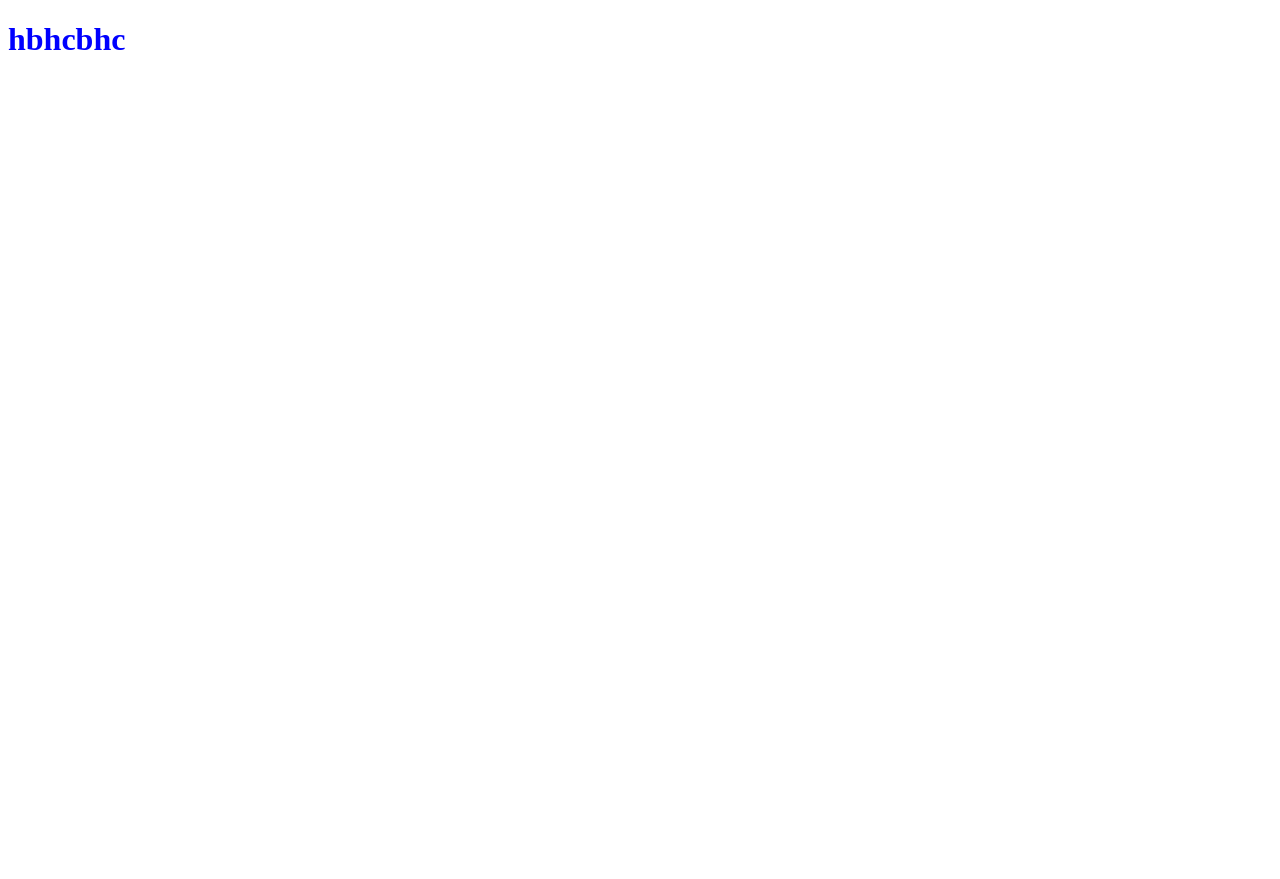
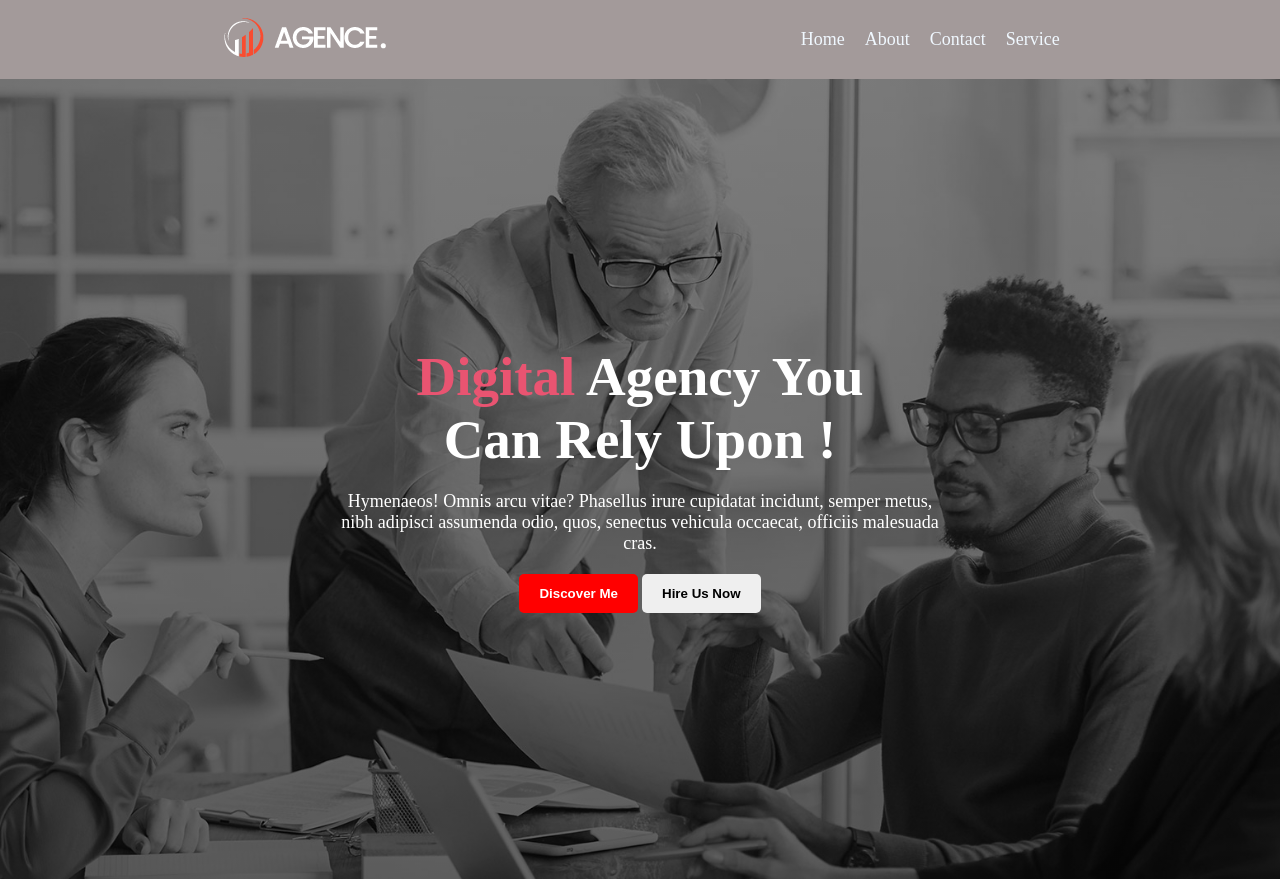
Before and after one commit to niladhikari/digital-office, a plain HTML site: page index.html in a window 1280 px wide. Before the commit the page ends 800 px from the top, so only its background shows below. Drawn offline with Linux system fonts and the light colour scheme.

Commit message:
header section done

```diff
--- a/index.html
+++ b/index.html
@@ -1,5 +1,6 @@
 <!DOCTYPE html>
 <html lang="en">
+
 <head>
     <meta charset="UTF-8">
     <meta http-equiv="X-UA-Compatible" content="IE=edge">
@@ -7,7 +8,34 @@
     <title>Document</title>
     <link rel="stylesheet" href="style.css">
 </head>
+
 <body>
-    <h1>hbhcbhc</h1>
+    <header>
+        <!-- Navigation section work done -->
+        <nav class="nav-container">
+            <div class="logo-contant">
+                <img src="asset/logo/logo.png" alt="">
+            </div>
+            <div class="manu-contant">
+                <ul>
+                    <li>Home</li>
+                    <li>About</li>
+                    <li>Contact</li>
+                    <li>Service</li>
+                </ul>
+            </div>
+        </nav>
+        <div class="banner-container">
+            <div class="banner-info">
+                <h1 class="banner-tital"> <span class="primary-color">Digital</span>  Agency You <br>
+                    Can Rely Upon !</h1>
+                <p class="banner-discription">Hymenaeos! Omnis arcu vitae? Phasellus irure cupidatat incidunt, semper metus, nibh adipisci assumenda odio, quos, senectus vehicula occaecat, officiis malesuada cras.</p>
+                <button class="primary-btn praimary">Discover Me</button>
+                <button class="primary-btn">Hire Us Now</button>
+            </div>
+        </div>
+    </header>
+
 </body>
+
 </html>
--- a/style.css
+++ b/style.css
@@ -1,3 +1,68 @@
-h1{
-    color: blue;
+* {
+  margin: 0;
+  padding: 0;
 }
+.primary-color {
+  color: rgb(233, 84, 113);
+}
+/* header style */
+
+/* nav bar style */
+.nav-container {
+  display: flex;
+  justify-content: space-around;
+  align-items: center;
+  background-color: rgb(163, 154, 154);
+  padding: 15px;
+}
+.manu-contant ul {
+  display: flex;
+  list-style: none;
+  color: aliceblue;
+  gap: 20px;
+  font-size: 18px;
+  font: bold;
+  cursor: pointer;
+}
+.manu-contant ul li:hover {
+  background-color: aquamarine;
+  color: black;
+  border-radius: 2px;
+}
+
+/* Banner section style */
+.banner-container {
+  height: 100vh;
+  background-image: linear-gradient(rgba(0, 0, 0, 0.5), rgba(0, 0, 0, 0.6)),
+    url("asset/image/background.jpg");
+  background-repeat: no-repeat;
+  background-position: center;
+  background-size: cover;
+  display: flex;
+  justify-content: center;
+  align-items: center;
+  text-align: center;
+}
+.banner-info {
+  color: white;
+}
+.banner-tital {
+  font-size: 55px;
+  font: bold;
+}
+.banner-discription {
+  width: 50%;
+  margin: auto;
+  padding: 20px 0px;
+  font-size: 18px;
+}
+.primary-btn {
+  padding: 12px 20px;
+  border: none;
+  border-radius: 5px;
+  font-weight: bold;
+}
+.praimary{
+    background-color: red;
+    color: white;
+}
```
